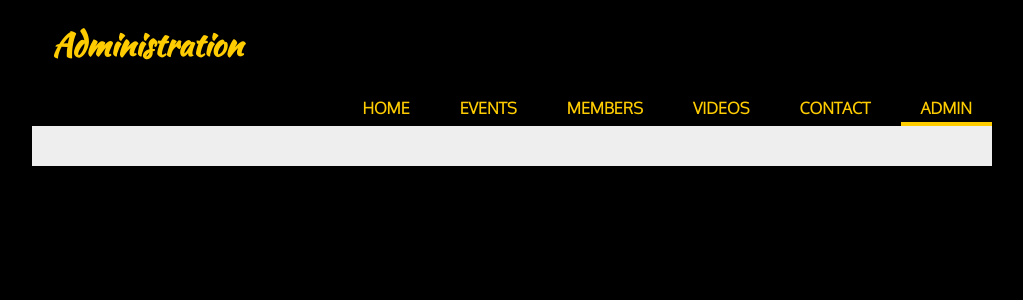
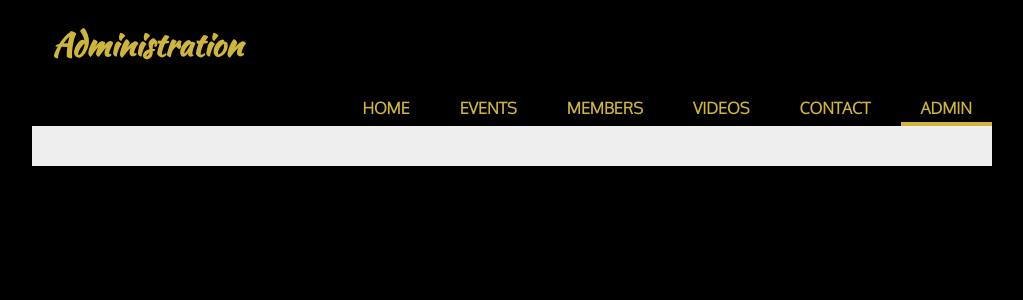
Before and after one commit to Kluchy/SaborLatino, a PHP site: page /admin.php in a window 1280 px wide. Shown: the top 300 px of the page, without its empty margins (128-1151 px from the left). Run offline with PHP 8.4, Linux system fonts and the light colour scheme.

Commit message:
Found a more golden color.
"Old Gold" to be precise. Check it out!

```diff
--- a/style/admin.css
+++ b/style/admin.css
@@ -9,7 +9,7 @@ body{
 }
 h1{
 	font-family: 'Kaushan Script', cursive;
-	color: #fc0;
+	color: #CFB53B;
 	margin-left: 20px;
 }
 .content{
@@ -21,7 +21,7 @@ h1{
 /* menu bar styling */
 #menubar{
 	overflow: auto;
-	color: #fc0;
+	color: #CFB53B;
 }
 #menubar h1{
 	display: none;
@@ -46,13 +46,13 @@ h1{
 	text-transform: uppercase;
 	text-align: center;
 	font-size: medium;
-	color: #fc0;
+	color: #CFB53B;
 	font-weight: bold;
 	border-bottom: solid 4px #000;
 }
 #menubar a:hover{
-	border-color: #fc0;
+	border-color: #CFB53B;
 }
 #menubar a#activepage{
-	border-bottom: solid 4px #fc0;
+	border-bottom: solid 4px #CFB53B;
 }
--- a/style/home.css
+++ b/style/home.css
@@ -28,5 +28,5 @@ body{
 	font-size: 16px;
 }
 #menubar a:hover{
-	border-color: #fc0;
+	border-color: #CFB53B;
 }
--- a/style/style.css
+++ b/style/style.css
@@ -9,7 +9,7 @@ body{
 }
 h1{
 	font-family: 'Kaushan Script', cursive;
-	color: #fc0;
+	color: #CFB53B;
 	margin-left: 20px;
 }
 .content{
@@ -21,7 +21,7 @@ h1{
 /* menu bar styling */
 #menubar{
 	overflow: auto;
-	color: #fc0;
+	color: #CFB53B;
 }
 #menubar h1{
 	display: none;
@@ -46,13 +46,13 @@ h1{
 	text-transform: uppercase;
 	text-align: center;
 	font-size: medium;
-	color: #fc0;
+	color: #CFB53B;
 	font-weight: bold;
 	border-bottom: solid 4px #333;
 }
 #menubar a:hover{
-	border-color: #fc0;
+	border-color: #CFB53B;
 }
 #menubar a#activepage{
-	border-bottom: solid 4px #fc0;
+	border-bottom: solid 4px #CFB53B;
 }
```
Also changed, not shown: Logic/memberInfo.php (+7 -5 lines), style/about.css (+5 -5 lines), style/contact.css (+5 -5 lines), style/events.css (+5 -5 lines), style/memberInfo.css (+7 -7 lines), style/members.css (+5 -5 lines), 2 other files.
